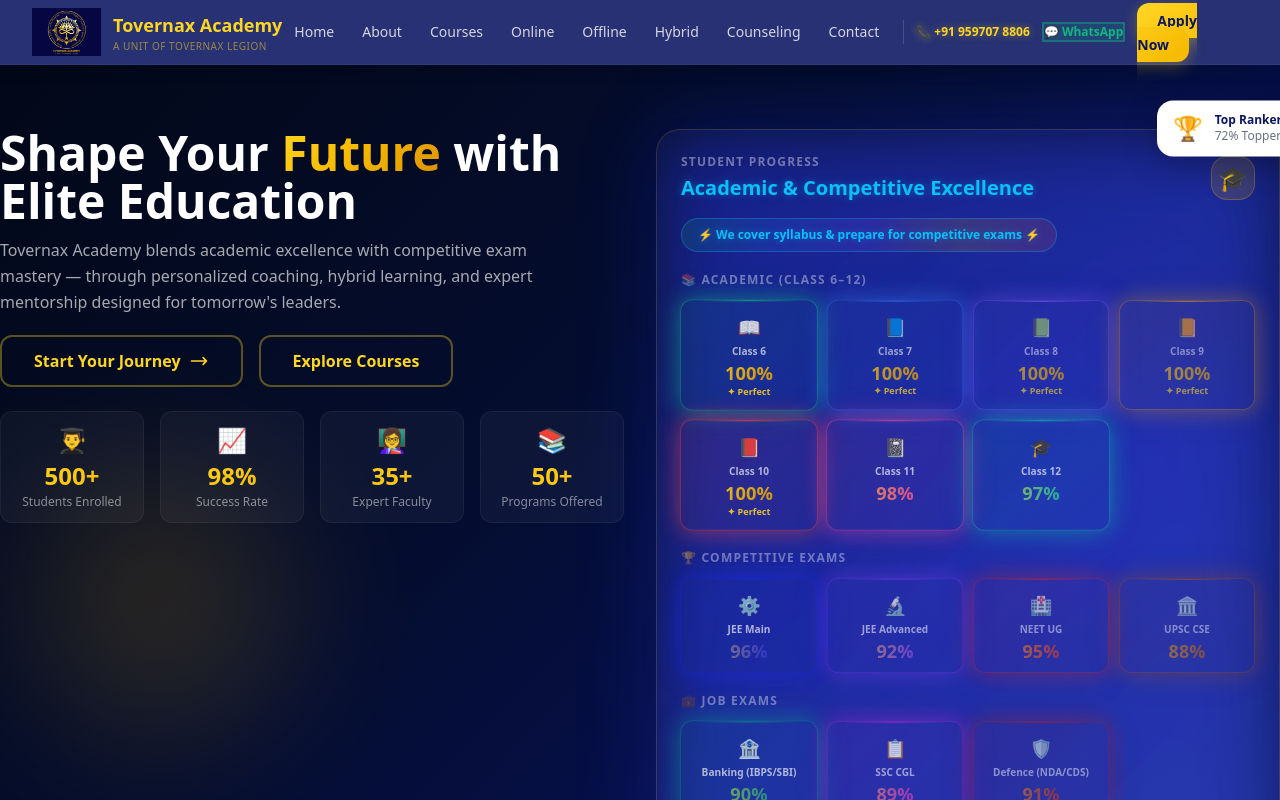
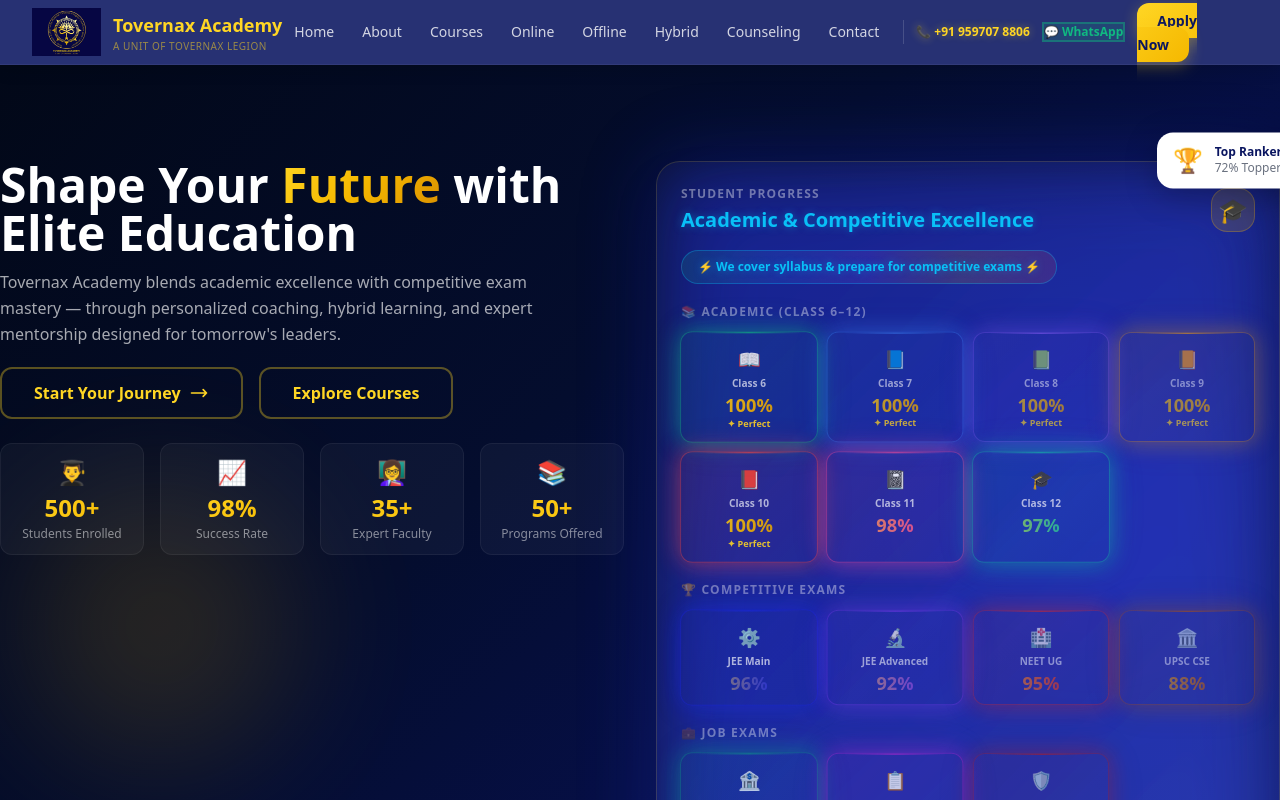
Before and after one commit to TovernaxLegion/Tovernax-Legion, a Next.js app: page / in a window 1280 px wide. Shown: the top 800 px of the page. Built offline with nearby package versions, Linux system fonts and the light colour scheme.

Commit message:
Adjust padding-top in HeroSection component
Updated padding-top from 16 to 24 in HeroSection.

```diff
--- a/src/components/sections/HeroSection.tsx
+++ b/src/components/sections/HeroSection.tsx
@@ -32,7 +32,7 @@
 
   return (
     <section
-      className="relative flex items-center overflow-hidden pt-16 pb-4"
+      className="relative flex items-center overflow-hidden pt-24 pb-4"
       style={{
         background:
           "linear-gradient(135deg,#020818 0%,#040d2e 40%,#071050 70%,#0a1560 100%)",
```
